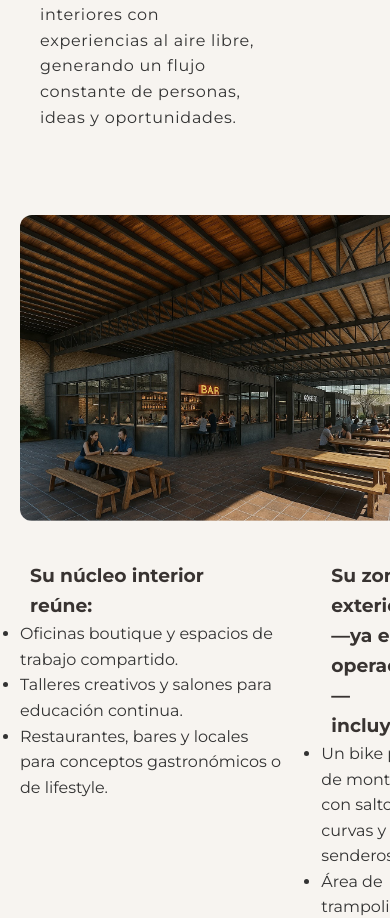
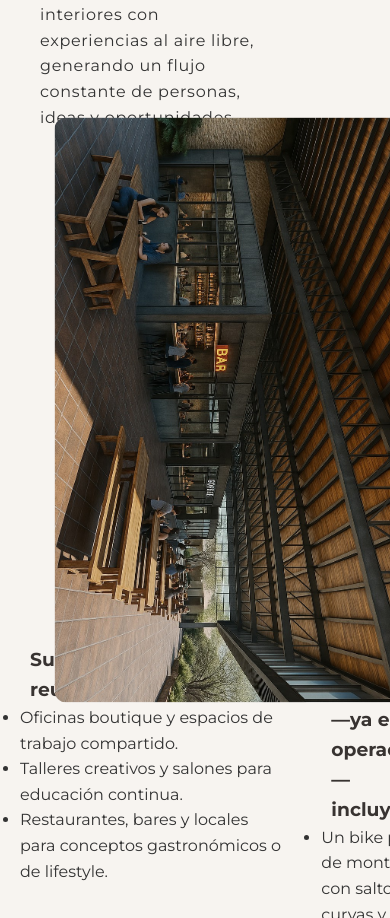
Before and after one commit to Andye-b/website_SCU, a plain HTML site: page index.html in a window 390 px wide. Shown: the part 3885-4803 px from the top of the page. Drawn offline with Linux system fonts and the light colour scheme.

Commit message:
Update style.css

```diff
--- a/style.css
+++ b/style.css
@@ -291,6 +291,13 @@ nav a {
     height: auto;
     border-radius: 8px;
   }
+  .rotate-mobile img {
+    transform: rotate(90deg);
+    transform-origin: center;
+    max-width: 100vh; /* height of the screen becomes width after rotation */
+    max-height: 100vw;
+  }
+}
 }
 
 /* Grids de imágenes */
```
